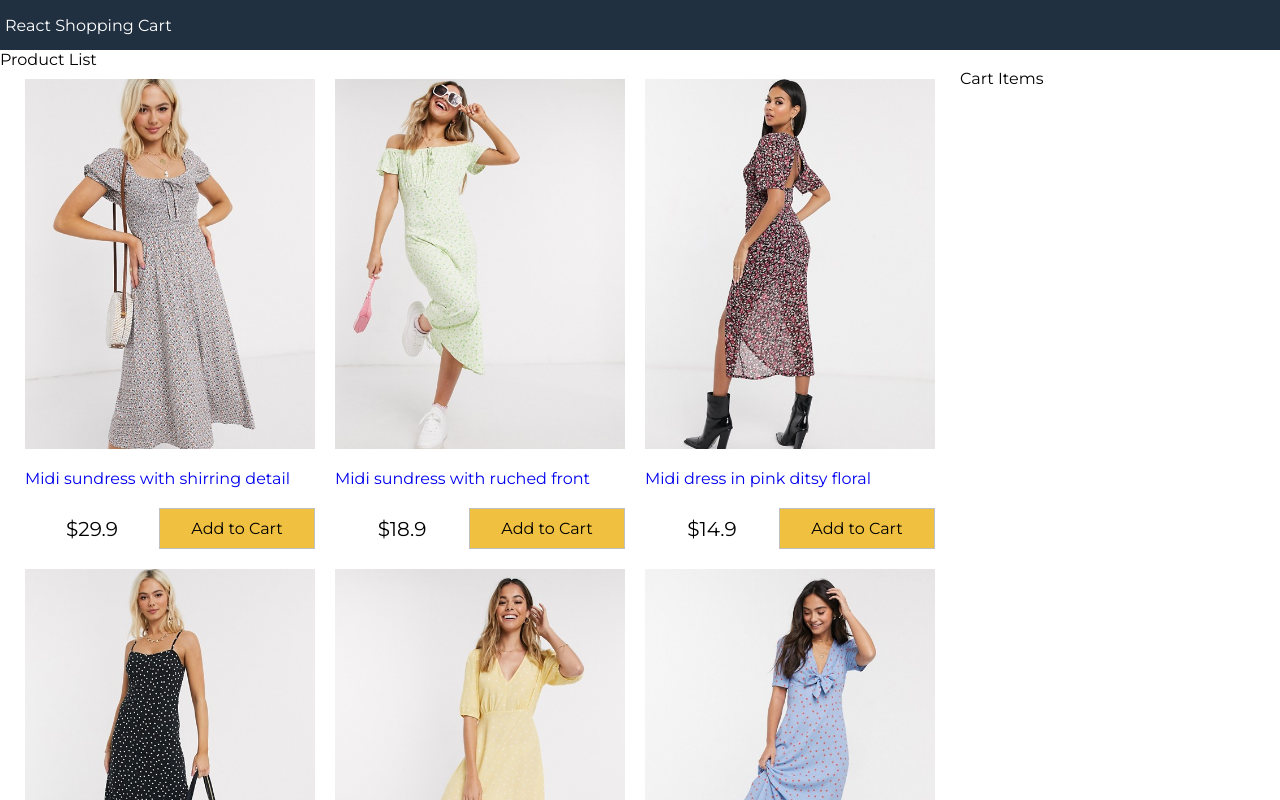
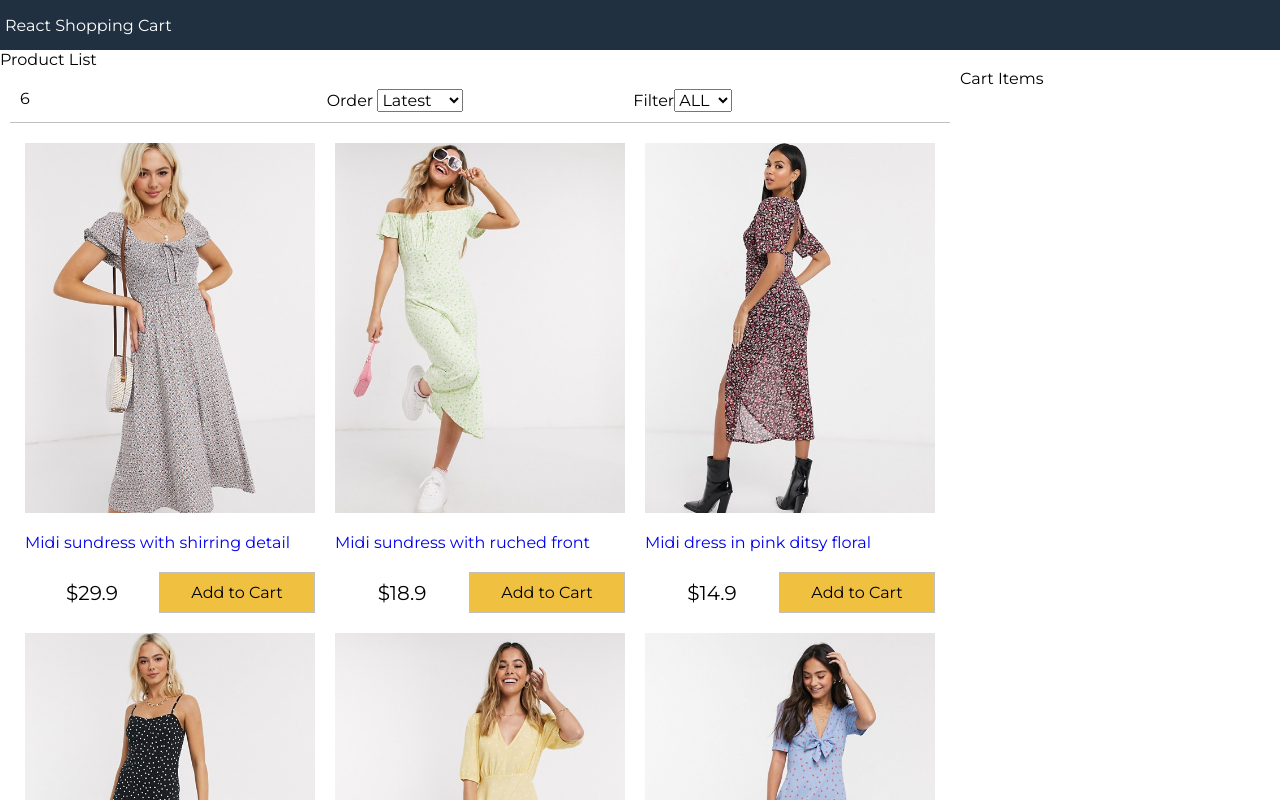
Before and after one commit to SnehaS1/shoppingcart-react, a React (Create React App) app: page / in a window 1280 px wide. Shown: the top 800 px of the page. Built offline with nearby package versions, Linux system fonts and the light colour scheme.

Commit message:
Filter Sort Changes

```diff
--- a/src/App.js
+++ b/src/App.js
@@ -1,4 +1,5 @@
 import React from "react";
+import Filter from "./Components/Filter";
 import Products from "./Components/Products";
 import data from "./data.json";
 
@@ -11,6 +12,33 @@
       sort: ""
     }
   }
+  sortProducts(event) {
+    const sort = event.target.value;
+    console.log(sort, "lkklkl");
+    this.setState((state) => ({
+      sort: sort,
+      products: this.state.products.slice()
+      .sort((a,b) =>
+        sort === "lowest" ?
+        a.price > b.price ? 1:-1
+         : sort === "highest"
+          ?  a.price < b.price ? 1: -1
+          :a._id < b._id ? 1:-1
+      )
+
+
+    }))
+  }
+  filterProducts (event) {
+    if(event.target.value === ""){
+      this.setState({size: event.target.value, products: data.products})
+    }else{
+      this.setState({
+        size: event.target.value,
+        products: data.products.filter(product=> product.availableSizes.indexOf(event.target.value)>=0)
+      })
+    }
+  }
   render(){
     return (
       <div className="grid-container">
@@ -21,6 +49,7 @@
           Product List
           <div className="content">
             <div className="main">
+              <Filter count={this.state.products.length} sort ={this.state.sort} filterProducts={this.filterProducts.bind(this)} sortproduct={this.sortProducts.bind(this)} size={this.state.size}></Filter>
               <Products products={this.state.products}></Products>
               </div>
             <div className="sidebar">Cart Items</div>
--- /dev/null
+++ b/src/Components/Filter.js
@@ -0,0 +1,28 @@
+import React from 'react'
+
+function Filter(props) {
+    return (
+        <div className="filter">
+           <div className="filter-result">{props.count}</div>
+        <div className="filter-sort">Order <select value={props.sort} onChange={e=> props.sortproduct(e)}>
+        <option value="latest">Latest</option>
+            <option value="lowest">Lowest</option>
+            <option value="highest">Highest</option>
+            </select></div>
+        <div className="filter-size">Filter
+        <select value={props.size} onChange={e => props.filterProducts(e)}>
+            <option value="">ALL</option>
+            <option value="XS">XS</option>
+            <option value="S">S</option>
+            <option value="M">M</option>
+            <option value="L">L</option>
+            <option value="XL">XL</option>
+            <option value="XXl">XXl</option>
+            <option value="XXXl">XXXl</option>
+        </select>
+        </div>
+        </div>
+    )
+}
+
+export default Filter
--- a/src/data.json
+++ b/src/data.json
@@ -46,7 +46,7 @@
         "title": "Midi tea dress in blue and red spot",
         "description": "This is for all the latest trends, no matter who you are, where you’re from and what you’re up to. Exclusive to ASOS, our universal brand is here for you, and comes in all our fit ranges: ASOS Curve, Tall, Petite and Maternity. Created by us, styled by you.",
         "availableSizes": ["XL", "XXL"],
-        "price": 49.9
+        "price": 52
       }
     ]
   }
--- a/src/index.css
+++ b/src/index.css
@@ -110,3 +110,13 @@
 .button.primary {
   background-color: #f0c040;
 }
+.filter {
+  display: flex;
+  justify-content: space-between;
+  padding: 1rem;
+  margin: 1rem;
+  border-bottom: 0.1rem #c0c0c0 solid;
+}
+.filter div {
+  flex: 1;
+}
```
Also changed, not shown: 2 other files (tests, documents, lock files or other folders).
